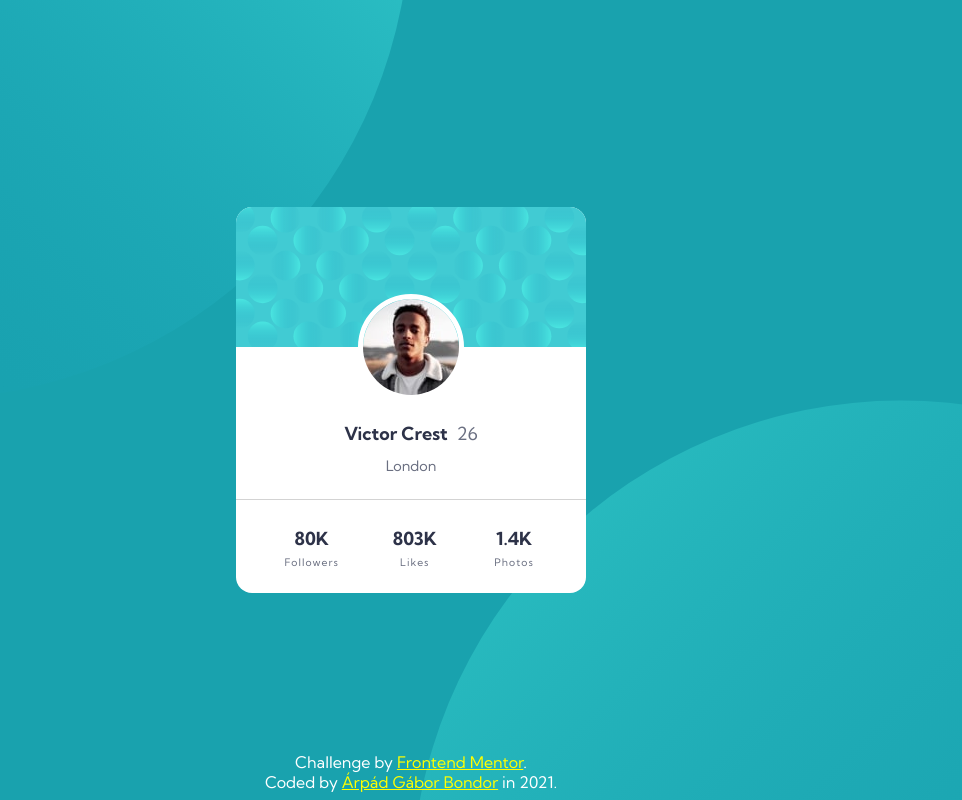
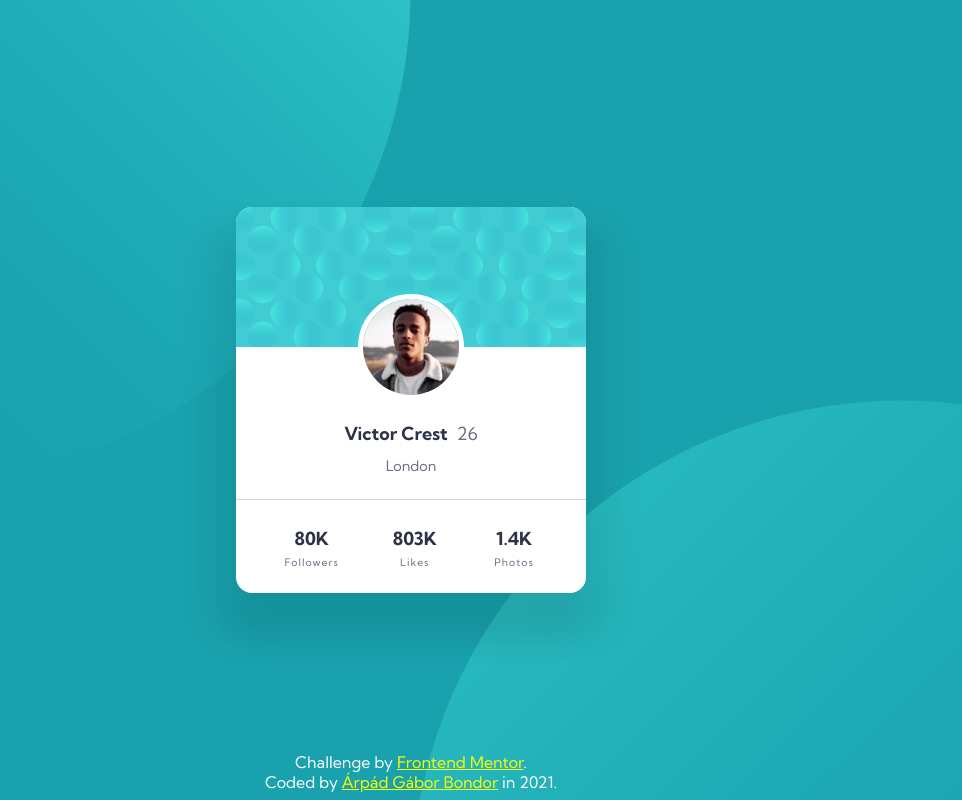
Before and after one commit to ArpadGBondor/Web_challenge_6-Frontend_Mentor-Profile_card_component, a plain HTML site: page index.html in a window 1280 px wide. Shown: the whole page, without its empty margins (229-1191 px from the left). Drawn offline with Linux system fonts and the light colour scheme.

Commit message:
Add files via upload

```diff
--- a/css/styles.css
+++ b/css/styles.css
@@ -7,7 +7,7 @@
 body {
   background-color: var(--color-cyan);
   background-image: url(../images/bg-pattern-top.svg), url(../images/bg-pattern-bottom.svg);
-  background-position: calc(50vw - 978px) calc(50vh - 978px), 50vw 50vh;
+  background-position: calc(50vw - 978px) calc(60vh - 978px), 50vw 50vh;
   background-repeat: no-repeat, no-repeat;
   background-size: 978px 978px, 978px 978px;
 
@@ -43,6 +43,7 @@ p {
   text-align: center;
   overflow: hidden;
   border-radius: 1rem;
+  box-shadow: -1rem 2rem 2rem 1rem rgba(0, 0, 0, 0.05), 1rem 2rem 2rem 1rem rgba(0, 0, 0, 0.05);
 }
 
 .card-image {
```
